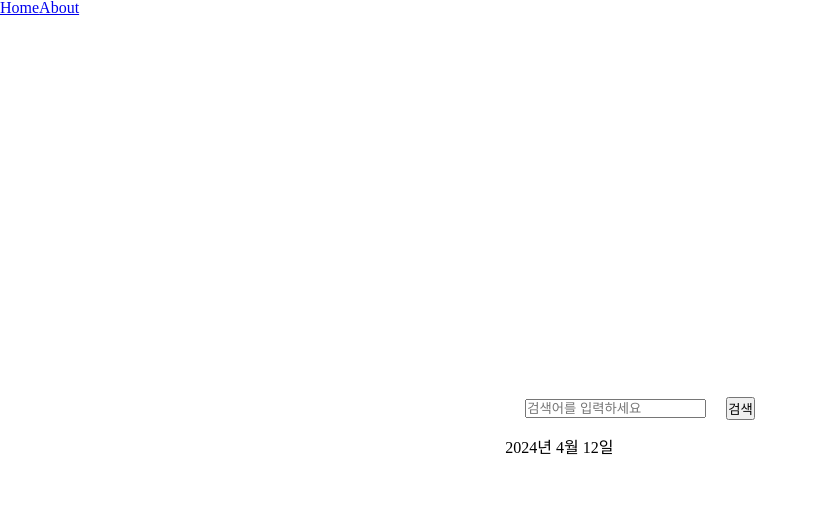
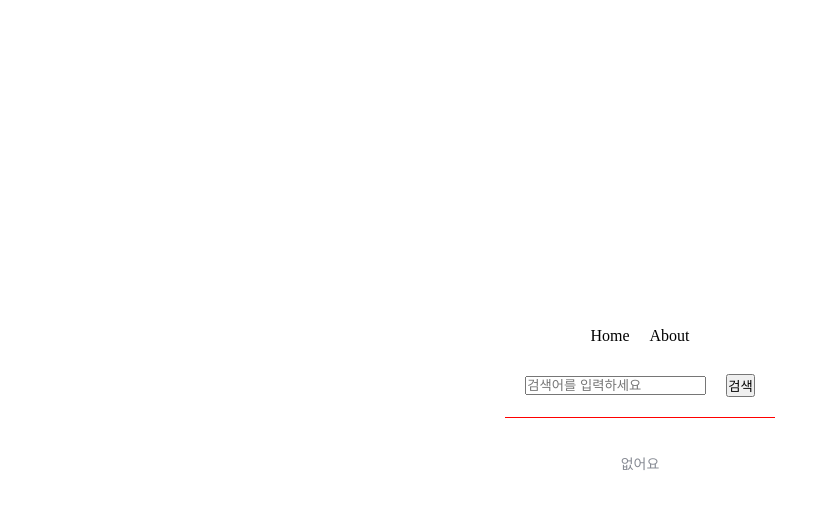
Before and after one commit to thelisn/challenge-2410-park, a Vue app: page /about in a window 1280 px wide. Both pictures are taken after a click on the button "저장". Shown: the top 508 px of the page, without its empty margins (0-838 px from the left). Built offline with nearby package versions, Linux system fonts and the light colour scheme.

Commit message:
feature : 제목 필터 기능 추가

```diff
--- a/src/App.vue
+++ b/src/App.vue
@@ -3,6 +3,7 @@ import { RouterLink, RouterView } from "vue-router";
 </script>
 
 <template>
+  <main id="main">
     <header>
       <div class="wrapper">
         <nav>
@@ -12,9 +13,29 @@ import { RouterLink, RouterView } from "vue-router";
       </div>
     </header>
 
-  <main>
     <RouterView />
   </main>
 </template>
 
-<style scoped></style>
+<style scoped>
+#main {
+  width: 100%;
+  height: 100dvh;
+
+  display: flex;
+  flex-direction: column;
+  align-items: center;
+  justify-content: center;
+
+  & header {
+    margin-bottom: 10px;
+
+    & nav {
+      display: flex;
+      align-items: center;
+      justify-content: center;
+      gap: 20px;
+    }
+  }
+}
+</style>
--- a/src/assets/css/main.css
+++ /dev/null
@@ -1,8 +0,0 @@
-main {
-  width: 100%;
-  height: 100dvh;
-
-  display: flex;
-  align-items: center;
-  justify-content: center;
-}
--- a/src/assets/css/reset.css
+++ b/src/assets/css/reset.css
@@ -9,19 +9,87 @@
   box-sizing: border-box;
 }
 
-html, body, div, span, applet, object, iframe,
-h1, h2, h3, h4, h5, h6, p, blockquote, pre,
-a, abbr, acronym, address, big, cite, code,
-del, dfn, em, img, ins, kbd, q, s, samp,
-small, strike, strong, sub, sup, tt, var,
-b, u, i, center,
-dl, dt, dd, ol, ul, li,
-fieldset, form, label, legend,
-table, caption, tbody, tfoot, thead, tr, th, td,
-article, aside, canvas, details, embed,
-figure, figcaption, footer, header, hgroup,
-menu, nav, output, ruby, section, summary,
-time, mark, audio, video {
+html,
+body,
+div,
+span,
+applet,
+object,
+iframe,
+h1,
+h2,
+h3,
+h4,
+h5,
+h6,
+p,
+blockquote,
+pre,
+a,
+abbr,
+acronym,
+address,
+big,
+cite,
+code,
+del,
+dfn,
+em,
+img,
+ins,
+kbd,
+q,
+s,
+samp,
+small,
+strike,
+strong,
+sub,
+sup,
+tt,
+var,
+b,
+u,
+i,
+center,
+dl,
+dt,
+dd,
+ol,
+ul,
+li,
+fieldset,
+form,
+label,
+legend,
+table,
+caption,
+tbody,
+tfoot,
+thead,
+tr,
+th,
+td,
+article,
+aside,
+canvas,
+details,
+embed,
+figure,
+figcaption,
+footer,
+header,
+hgroup,
+menu,
+nav,
+output,
+ruby,
+section,
+summary,
+time,
+mark,
+audio,
+video {
   margin: 0;
   padding: 0;
   border: 0;
@@ -30,25 +98,46 @@ time, mark, audio, video {
   vertical-align: baseline;
 }
 /* HTML5 display-role reset for older browsers */
-article, aside, details, figcaption, figure,
-footer, header, hgroup, menu, nav, section {
+article,
+aside,
+details,
+figcaption,
+figure,
+footer,
+header,
+hgroup,
+menu,
+nav,
+section {
   display: block;
 }
 body {
   line-height: 1;
 }
-ol, ul {
+ol,
+ul {
   list-style: none;
 }
-blockquote, q {
+blockquote,
+q {
   quotes: none;
 }
-blockquote:before, blockquote:after,
-q:before, q:after {
-	content: '';
+blockquote:before,
+blockquote:after,
+q:before,
+q:after {
+  content: "";
   content: none;
 }
 table {
   border-collapse: collapse;
   border-spacing: 0;
 }
+img {
+  display: block;
+  max-width: 100%;
+}
+a {
+  text-decoration: none;
+  color: initial;
+}
--- a/src/main.js
+++ b/src/main.js
@@ -1,10 +1,8 @@
-import '@/assets/css/reset.css'
-import '@/assets/css/main.css'
-
-
 import { createApp } from "vue";
 import App from "./App.vue";
 import router from "./router";
+
+import '@/assets/css/reset.css'
 
 const app = createApp(App);
 
--- a/src/views/AboutView.vue
+++ b/src/views/AboutView.vue
@@ -20,7 +20,7 @@ const onSubmit = () => {
 </script>
 
 <template>
-  <form @submit.prevent="onSubmit">
+  <form class="form" @submit.prevent="onSubmit">
     <input v-model="inputValue" type="text" placeholder="제목을 입력하세요" />
     <textarea v-model="textAreaValue"></textarea>
 
@@ -28,4 +28,14 @@ const onSubmit = () => {
   </form>
 </template>
 
-<style></style>
+<style scoped>
+.form {
+  display: flex;
+  align-items: center;
+  justify-content: center;
+  flex-direction: column;
+  gap: 20px;
+  margin-bottom: 40px;
+  padding: 20px;
+}
+</style>
--- a/src/views/HomeView.vue
+++ b/src/views/HomeView.vue
@@ -1,44 +1,66 @@
 <script setup>
-import { ref, onMounted } from "vue";
+import { ref } from "vue";
 
 const searchValue = ref("");
 const list = ref([]);
 
-const onClickSearch = () => {};
+const onClickSearch = () => {
+  const _list = JSON.parse(localStorage.getItem("list"));
+  const filterList = _list.filter((v) => v?.title.includes(searchValue.value));
 
-onMounted(() => {
-  const _list = JSON.parse(localStorage.getItem("list"));
-  list.value = _list;
-});
+  console.log(filterList);
+
+  list.value = filterList;
+};
 </script>
 
 <template>
   <div>
-    <div>
-      <form @submit.prevent="onClickSearch">
+    <form class="form" @submit.prevent="onClickSearch">
       <input v-model="searchValue" type="text" placeholder="검색어를 입력하세요" />
       <button type="button" @click="onClickSearch">검색</button>
     </form>
-    </div>
 
-    <ul v-if="list.length">
+    <div class="content">
+      <ul v-if="!!list.length" class="list">
         <li v-for="({ date, title, content }, index) of list" :key="index">
-        <div>{{ date }}</div>
-        <div>{{ title }}</div>
-        <div>{{ content }}</div>
+          <p>{{ date }}</p>
+          <p>{{ title }}</p>
+          <p>{{ content }}</p>
         </li>
       </ul>
 
-    <div v-else>없어용~</div>
+      <div v-else class="empty">
+        <p>없어요</p>
+      </div>
+    </div>
   </div>
 </template>
 
 <style scoped>
-form {
+.form {
   display: flex;
   align-items: center;
   justify-content: center;
   gap: 20px;
+  margin-bottom: 40px;
   padding: 20px;
+  border-bottom: 1px solid red;
+}
+
+.content {
+  & .list {
+    & li {
+      display: flex;
+      gap: 10px;
+      padding-block: 10px;
+    }
+  }
+
+  & .empty {
+    text-align: center;
+    color: #868a93;
+    font-size: 14px;
+  }
 }
 </style>
```
Lines whose indentation alone changed are shown as unchanged.
